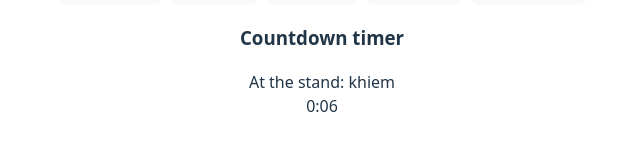
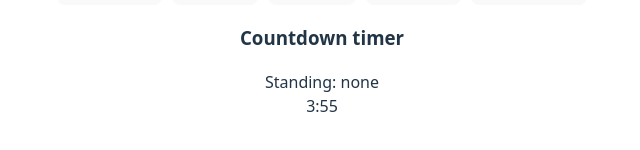
Before and after one commit to suka712/standup-timer, a React (Vite) app: page / in a window 1280 px wide. Shown: the part 360-510 px from the top of the page, without its empty margins (318-958 px from the left). Built offline with nearby package versions, Linux system fonts and the light colour scheme.

Commit message:
Remove default standing attendee

```diff
--- a/src/App.tsx
+++ b/src/App.tsx
@@ -1,7 +1,7 @@
 import { useEffect, useState } from "react";
 import "./App.css";
 
-function App() {
+const App = () => {
   const [attendees, setAttendees] = useState({
     khiem: 1,
     rich: 1,
@@ -12,22 +12,24 @@ function App() {
 
   type Attendee = keyof typeof attendees;
 
-  const [standingAttendee, setStandingAttendee] = useState<Attendee>("khiem");
+  const [standingAttendee, setStandingAttendee] = useState<Attendee>();
 
-  const STARTING_MINUTE = 1;
+  const STARTING_MINUTE = 4;
   const [secondsLeft, setSecondsLeft] = useState(STARTING_MINUTE * 60);
 
   useEffect(() => {
     const decrementTime = setInterval(() => {
-      setSecondsLeft((prevSeconds) => {
-        return prevSeconds - 1;
-      });
-    }, 100);
+      setSecondsLeft((prevSeconds) => prevSeconds - 1);
+    }, 1000);
 
     return () => clearInterval(decrementTime);
   }, [standingAttendee]);
 
   useEffect(() => {
+    if (!standingAttendee) {
+      return;
+    }
+
     if (secondsLeft <= 0) {
       setAttendees((prev) => ({
         ...prev,
@@ -50,7 +52,7 @@ function App() {
               key={name}
               onClick={() => {
                 setStandingAttendee(name as Attendee);
-                setSecondsLeft(STARTING_MINUTE * 60); // reset when switching
+                setSecondsLeft(STARTING_MINUTE * 60);
               }}
             >
               {name}: {value}
@@ -58,7 +60,7 @@ function App() {
           ))}
         </div>
         <h3>Countdown timer</h3>
-        <div>At the stand: {standingAttendee}</div>
+        <div>Standing: {standingAttendee ? standingAttendee : 'none'}</div>
         <div>{displayTime}</div>
       </div>
     </>
```
